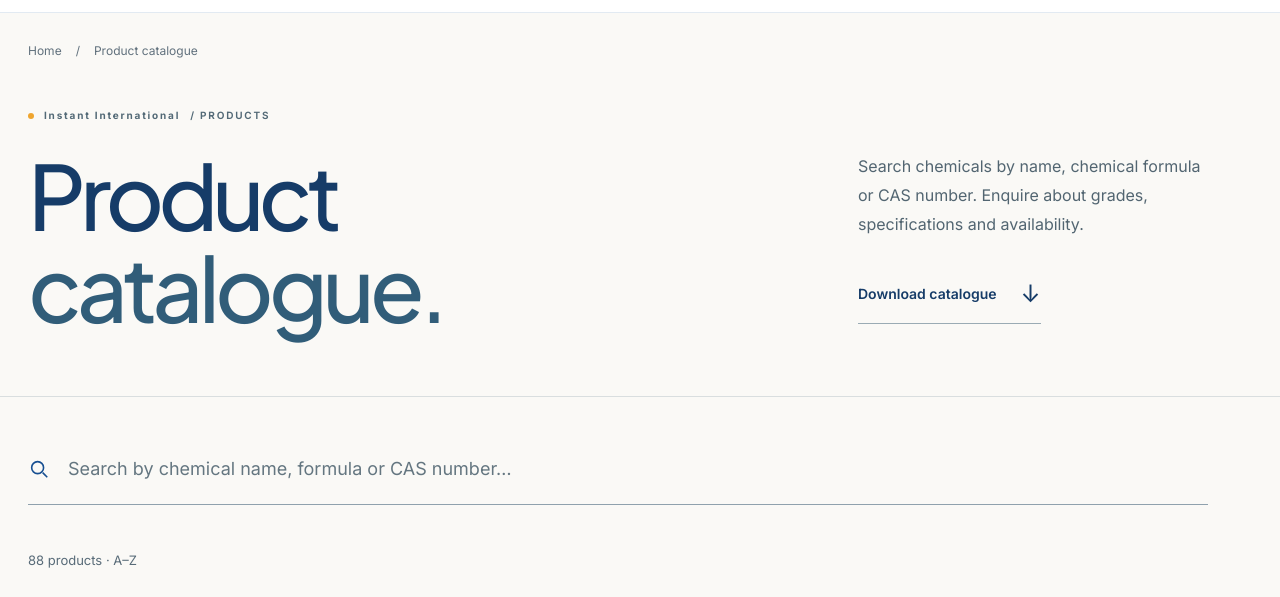
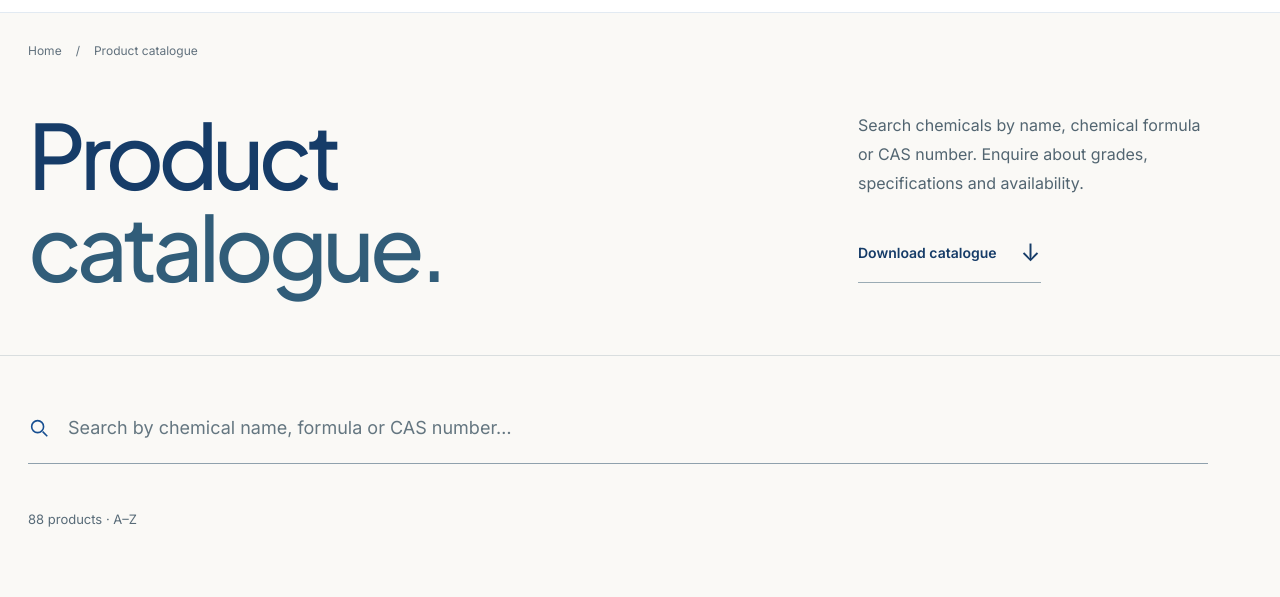
Before and after one commit to anikchak2002/instant-international, a plain HTML site: page dist/catalogue.html in a window 1280 px wide. Shown: the part 126-723 px from the top of the page. Drawn offline with Linux system fonts and the light colour scheme.

Commit message:
ui update

```diff
--- a/dist/catalogue.html
+++ b/dist/catalogue.html
@@ -2,7 +2,7 @@
 <html lang="en">
 <head><meta charset="utf-8"><meta name="viewport" content="width=device-width, initial-scale=1"><title>Product catalogue — Instant International</title><meta name="description" content="Search Instant International’s chemical catalogue by product name, chemical formula or CAS number. Browse our products and send an enquiry."><meta name="theme-color" content="#174f91"><link rel="icon" href="assets/favicon.svg?v=logo-crop-3" type="image/svg+xml"><link rel="preconnect" href="https://fonts.googleapis.com"><link rel="preconnect" href="https://fonts.gstatic.com" crossorigin><link href="https://fonts.googleapis.com/css2?family=Inter:wght@400;450;500;550;600;650;700&family=Plus+Jakarta+Sans:wght@500;600;700;800&display=swap" rel="stylesheet"><link rel="stylesheet" href="styles.css?v=20261108-premium"><link rel="stylesheet" href="catalogue.css?v=20261108-rows"><script src="products.js" defer></script><script src="app.js?v=20261108-header" defer></script><script src="catalogue.js?v=20261108-formula-search" defer></script></head>
 <body class="catalogue-page"><a class="skip-link" href="#main">Skip to content</a><div id="site-header"></div><main id="main">
-  <section class="catalogue-hero"><div class="container"><div class="breadcrumb"><a href="index.html">Home</a><span>/</span>Product catalogue</div><div class="catalogue-heading"><div><div class="eyebrow"><span></span> <strong class="company-name">Instant International</strong> / PRODUCTS</div><h1>Product<br><em>catalogue.</em></h1></div><div><p>Search chemicals by name, chemical formula or CAS number. Enquire about grades, specifications and availability.</p><a href="assets/Instant-International-Chemical-Catalogue.xlsx" class="text-link" download>Download catalogue <span aria-hidden="true">↓</span></a></div></div></div></section>
+  <section class="catalogue-hero"><div class="container"><div class="breadcrumb"><a href="index.html">Home</a><span>/</span>Product catalogue</div><div class="catalogue-heading"><div><h1>Product<br><em>catalogue.</em></h1></div><div><p>Search chemicals by name, chemical formula or CAS number. Enquire about grades, specifications and availability.</p><a href="assets/Instant-International-Chemical-Catalogue.xlsx" class="text-link" download>Download catalogue <span aria-hidden="true">↓</span></a></div></div></div></section>
   <section class="catalogue-section"><div class="container"><div class="search-wrapper"><svg viewBox="0 0 24 24" aria-hidden="true"><circle cx="10.5" cy="10.5" r="6.5"/><path d="m16 16 5 5"/></svg><label class="sr-only" for="product-search">Search products by name, chemical formula or CAS number</label><input id="product-search" type="search" placeholder="Search by chemical name, formula or CAS number…" autocomplete="off"></div>
   <div class="catalogue-layout"><div class="catalogue-results"><div class="results-toolbar"><p id="result-count" role="status" aria-live="polite"></p></div><div id="product-grid" class="product-grid"></div><p class="catalogue-disclaimer">Confirm the specification, grade and intended use with our team. Chemical identity and notes are provided from the supplied catalogue.</p></div></div></div></section>
   <section class="catalogue-cta"><div class="container"><div><span>HAVE A SPECIFIC REQUIREMENT?</span><h2>Discuss your requirements.</h2></div><a href="contact.html" class="button button-navy">Talk to our team <span aria-hidden="true">↗</span></a></div></section>
```
